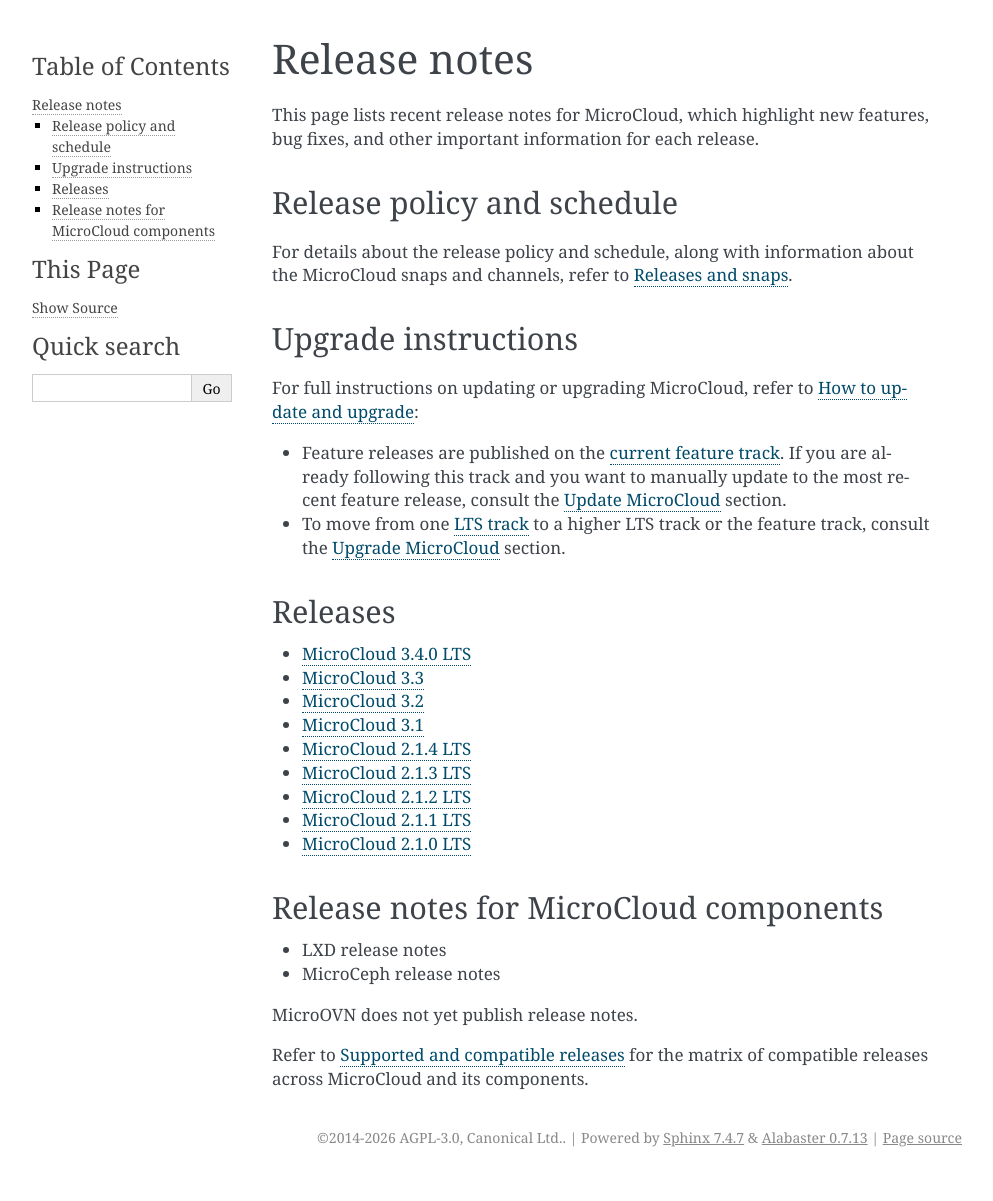
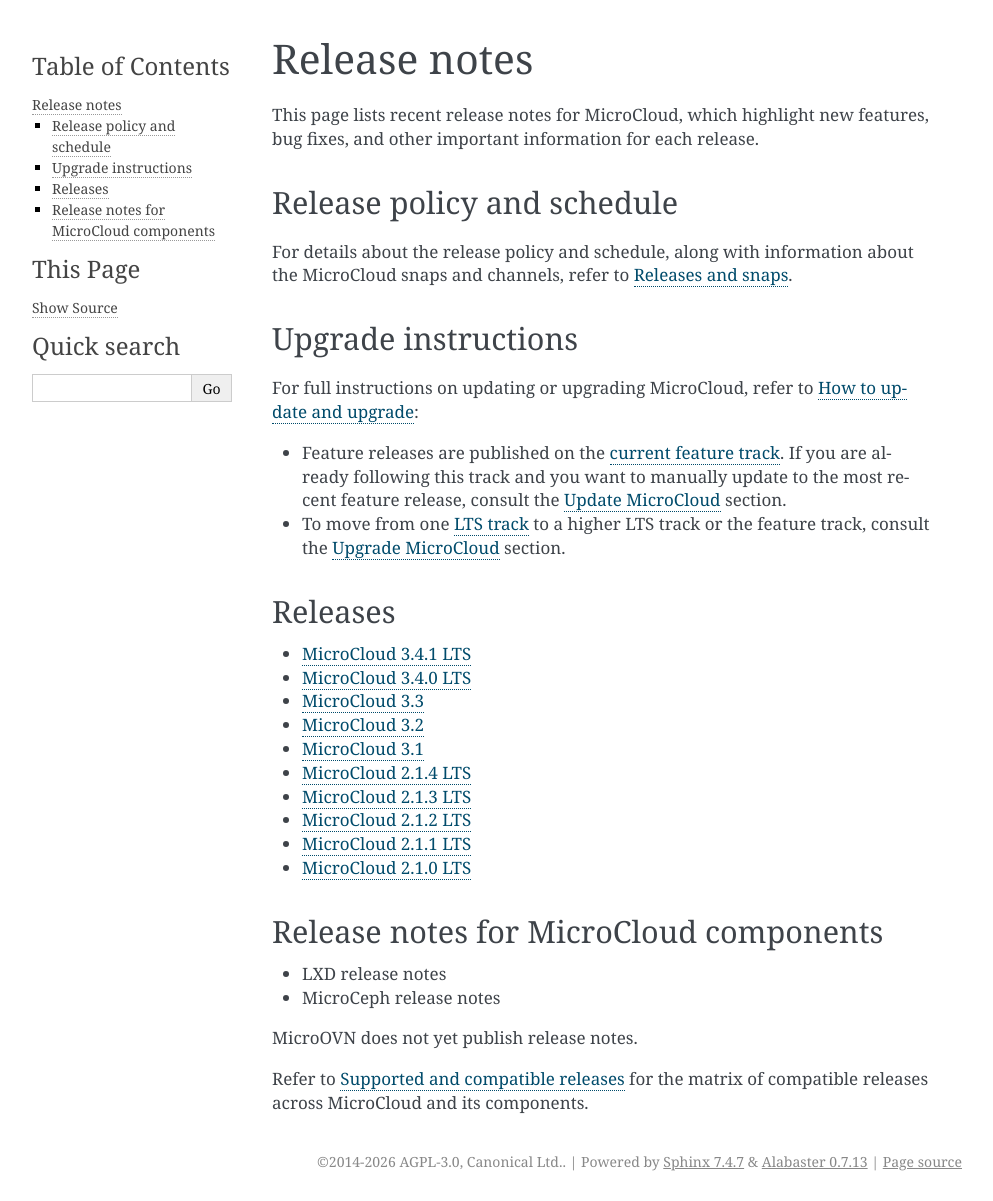
Before and after one commit to canonical/microcloud, a Sphinx documentation site: the page built from doc/reference/release-notes/index.md, in a window 1280 px wide. Shown: the whole page, without its empty margins (148-1141 px from the left). Built offline with Sphinx 7.4.7, drawn with Linux system fonts in a browser that asks for light colours; the version number could not be read and is left out; comment, search, counter and statistics services are not loaded; before the commit the page ends 1177 px from its top, so only the background shows below that.

Commit message:
doc/reference/release-notes: Add link to 3.4.1 LTS notes
Signed-off-by: Julian Pelizäus <julian.pelizaeus@canonical.com>
(cherry picked from commit 305bb350db2fb97d34b752eda431fd8511673bf9)

````diff
--- a/doc/reference/release-notes/index.md
+++ b/doc/reference/release-notes/index.md
@@ -25,6 +25,7 @@
 
 ```{toctree}
 :titlesonly:
+MicroCloud 3.4.1 LTS <https://documentation.ubuntu.com/microcloud/latest/reference/release-notes/release-notes-3.4.1/>
 MicroCloud 3.4.0 LTS <https://documentation.ubuntu.com/microcloud/latest/reference/release-notes/release-notes-3.4.0/>
 MicroCloud 3.3 <https://documentation.ubuntu.com/microcloud/latest/reference/release-notes/release-notes-3.3/>
 MicroCloud 3.2 <https://documentation.ubuntu.com/microcloud/latest/reference/release-notes/release-notes-3.2/>
````
